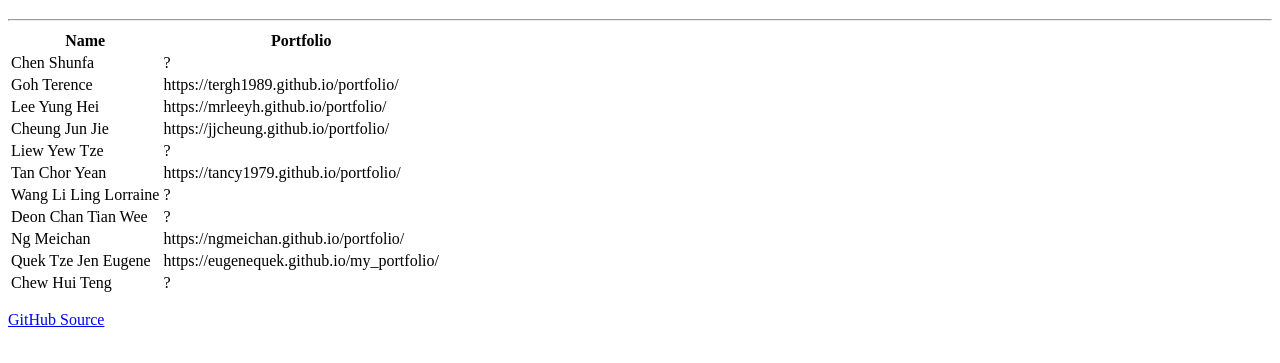
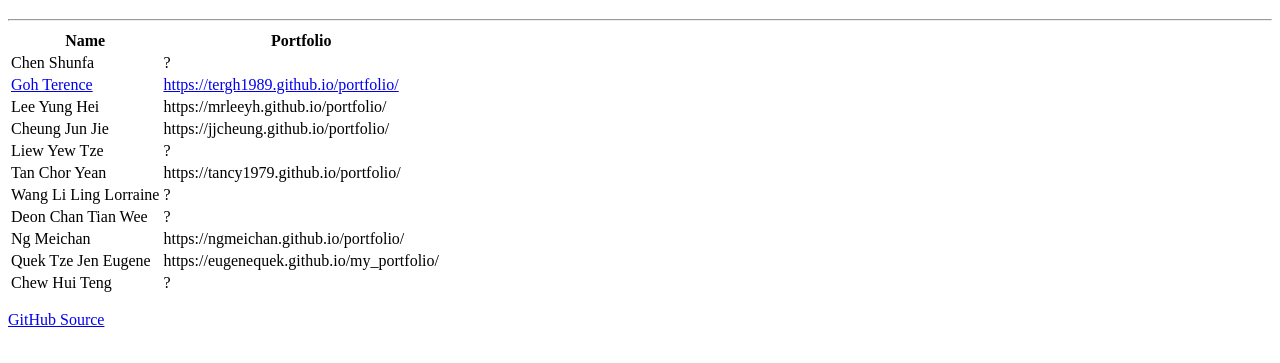
Before and after one commit to niegisc/portfolio, a plain HTML site: page index.html in a window 1280 px wide. Shown: the part 61-424 px from the top of the page. Drawn offline with Linux system fonts and the light colour scheme.

Commit message:
Update index.html

```diff
--- a/index.html
+++ b/index.html
@@ -17,8 +17,8 @@
         <td>?</td>
       </tr>
       <tr>
-        <td>Goh Terence</td>
-        <td>https://tergh1989.github.io/portfolio/</td>
+        <td><a href="https://tergh1989.github.io/portfolio/">Goh Terence</a></td>
+        <td><a href="https://google.com">https://tergh1989.github.io/portfolio/</a></td>
       </tr>
       <tr>
         <td>Lee Yung Hei</td>
```
